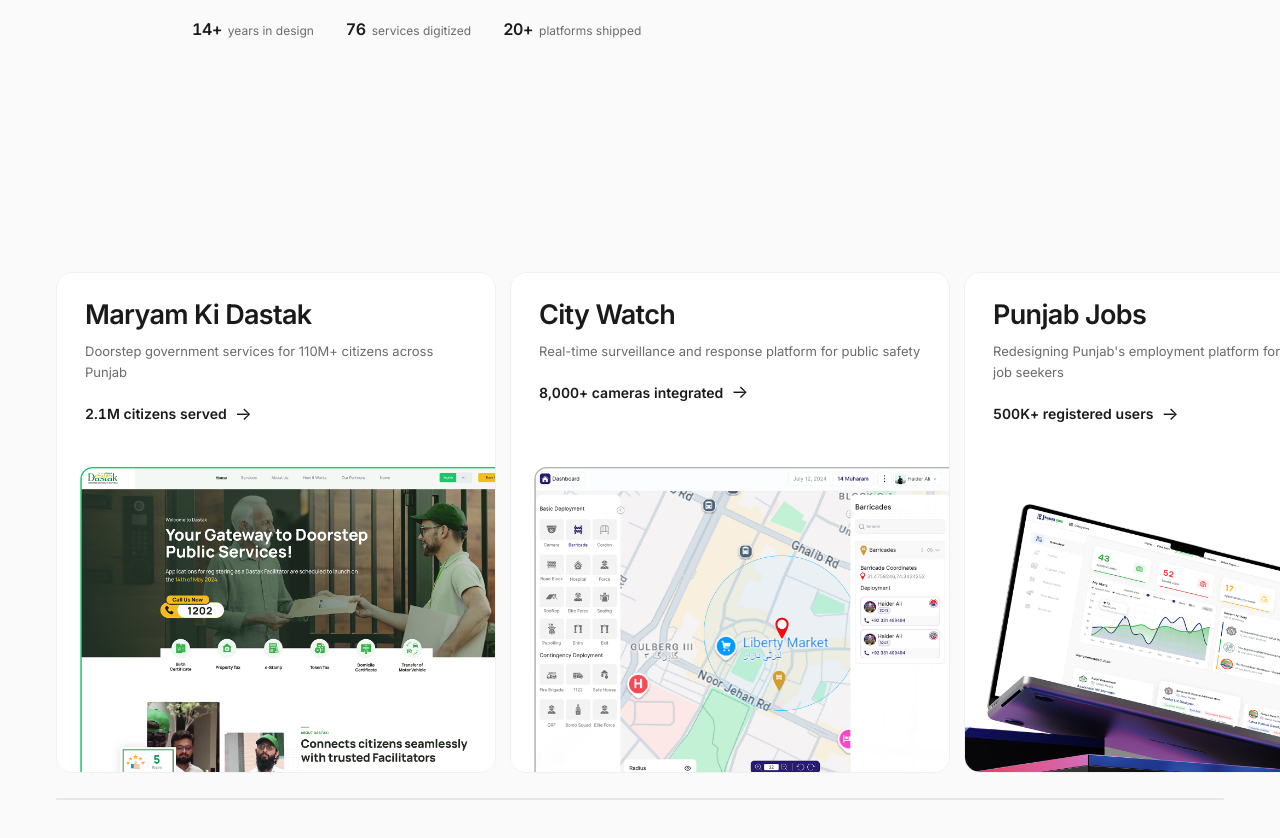
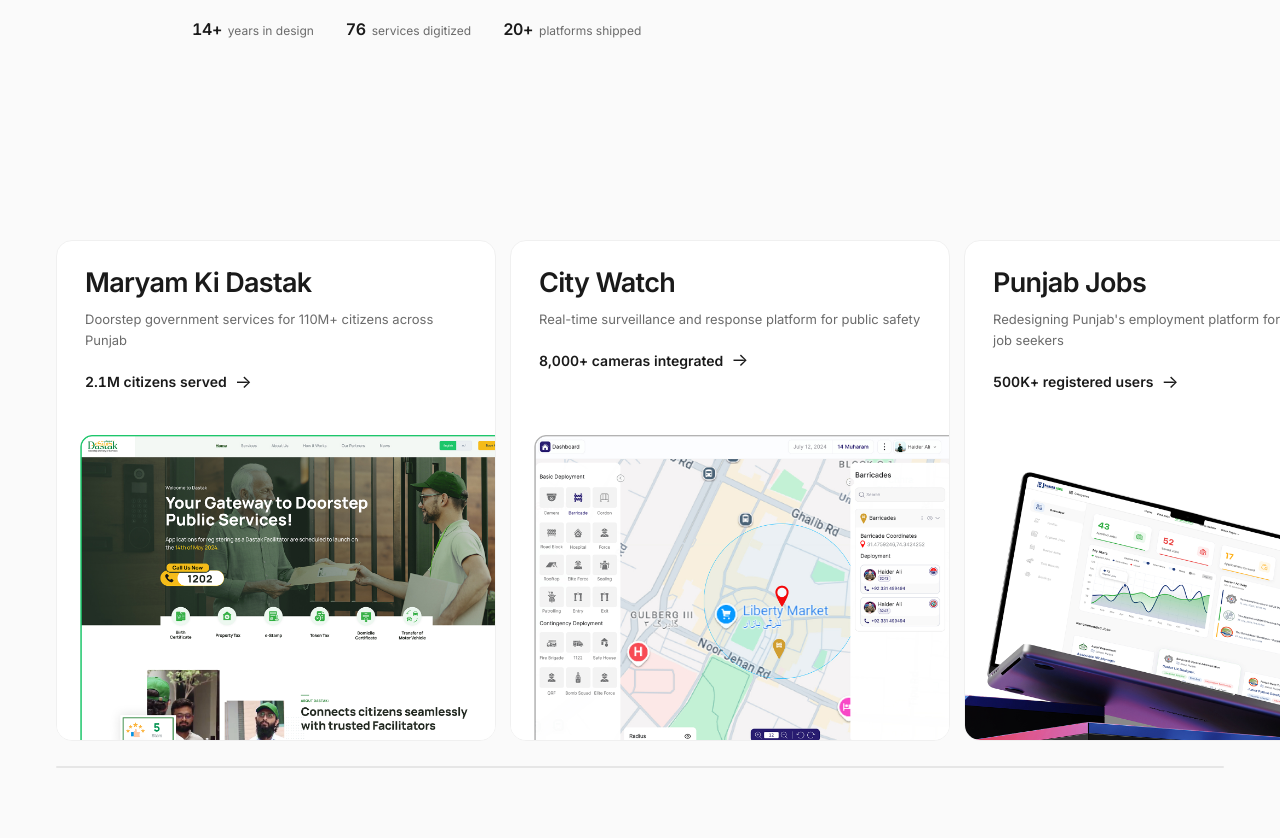
Before and after one commit to uxbyarsalan/portfolio_v2, a Next.js app: page /v2 in a window 1280 px wide. Shown: the part 600-1438 px from the top of the page. Built offline with nearby package versions, Linux system fonts and the light colour scheme.

Commit message:
scroll changes

```diff
--- a/app/globals.css
+++ b/app/globals.css
@@ -139,8 +139,8 @@ body {
 }
 .hscroll-sticky {
   position: sticky;
-  top: 0;
-  height: 100vh;
+  top: 64px;
+  height: calc(100vh - 64px);
   display: flex;
   flex-direction: column;
   justify-content: center;
--- a/components/WorkHorizontalScroll.js
+++ b/components/WorkHorizontalScroll.js
@@ -19,7 +19,8 @@ import AnimateIn from "@/components/AnimateIn";
  * Layout:
  *   - <section> is the "pin stage" — its height equals viewport height + horizontal
  *     track length. Long stage → long scroll → cards translate over that distance.
- *   - <div.sticky> sits at top:0 inside the stage, always 100vh tall, contains the
+ *   - <div.sticky> sits at top:64px inside the stage (below the fixed 64px nav),
+ *     calc(100vh - 64px) tall, contains the
  *     header + the horizontal track + progress bar.
  *   - As user scrolls past stageTop, progress goes 0 → 1, track translates -X px.
  */
@@ -45,8 +46,8 @@ export default function WorkHorizontalScroll({ projects }) {
     };
   }, []);
 
-  // Compute stage height = viewport + horizontal-translate-distance, so
-  // the user scrolls EXACTLY enough vertical pixels to expose all cards.
+  // Compute stage height = (viewport - nav) + horizontal-translate-distance.
+  // Sticky lives below the 64px nav, so the math must use the reduced viewport.
   useEffect(() => {
     if (!enabled) {
       setStageHeight(null);
@@ -60,9 +61,10 @@ export default function WorkHorizontalScroll({ projects }) {
       // Distance the track needs to translate so the last card aligns to the
       // right edge of the viewport (with a small breathing-room margin).
       const translateDistance = Math.max(0, trackWidth - vw + 56);
-      // Stage = 1 viewport (the pinned moment) + translate distance (scroll burned
+      // Stage = sticky height (vh - nav) + translate distance (scroll burned
       // while pinned). User feels: "I scroll, things slide left, then I'm released."
-      setStageHeight(window.innerHeight + translateDistance);
+      const stickyH = window.innerHeight - 64;
+      setStageHeight(stickyH + translateDistance);
     };
     recompute();
     window.addEventListener("resize", recompute);
@@ -88,10 +90,11 @@ export default function WorkHorizontalScroll({ projects }) {
       raf = 0;
       const rect = stage.getBoundingClientRect();
       const stageH = stage.offsetHeight;
-      const vh = window.innerHeight;
-      const scrollableInside = stageH - vh;
+      const stickyH = window.innerHeight - 64;
+      const scrollableInside = stageH - stickyH;
       // -rect.top = how far past the stage top we've scrolled.
-      const scrolled = -rect.top;
+      // Add 64px because the sticky activates at top:64px (below nav), not 0.
+      const scrolled = -rect.top - 64;
       let progress = 0;
       if (scrolled <= 0) progress = 0;
       else if (scrolled >= scrollableInside) progress = 1;
```
